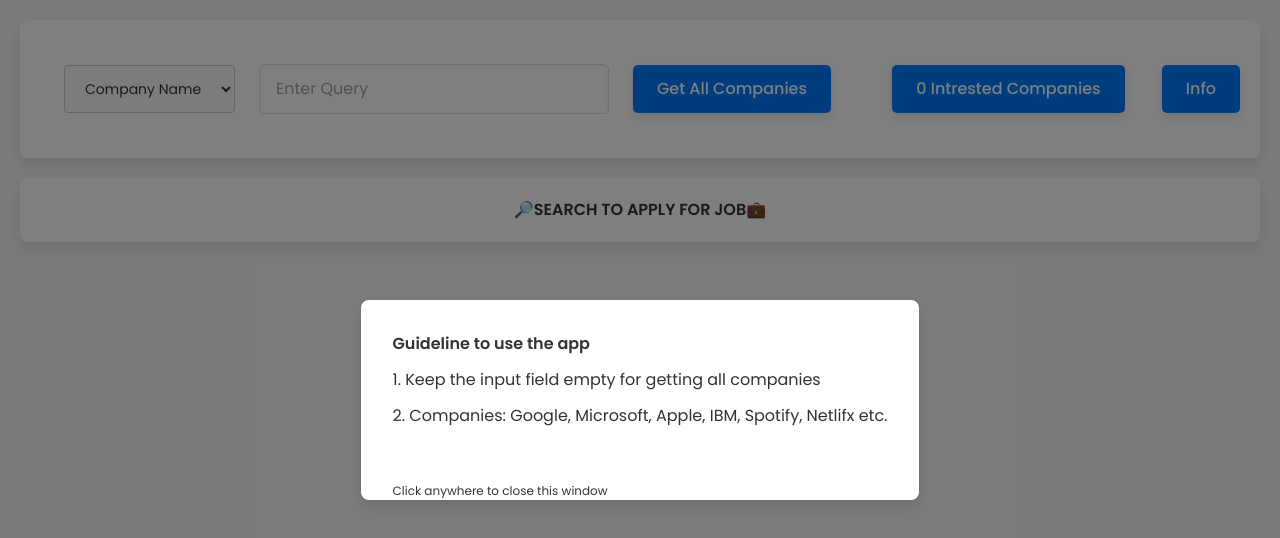
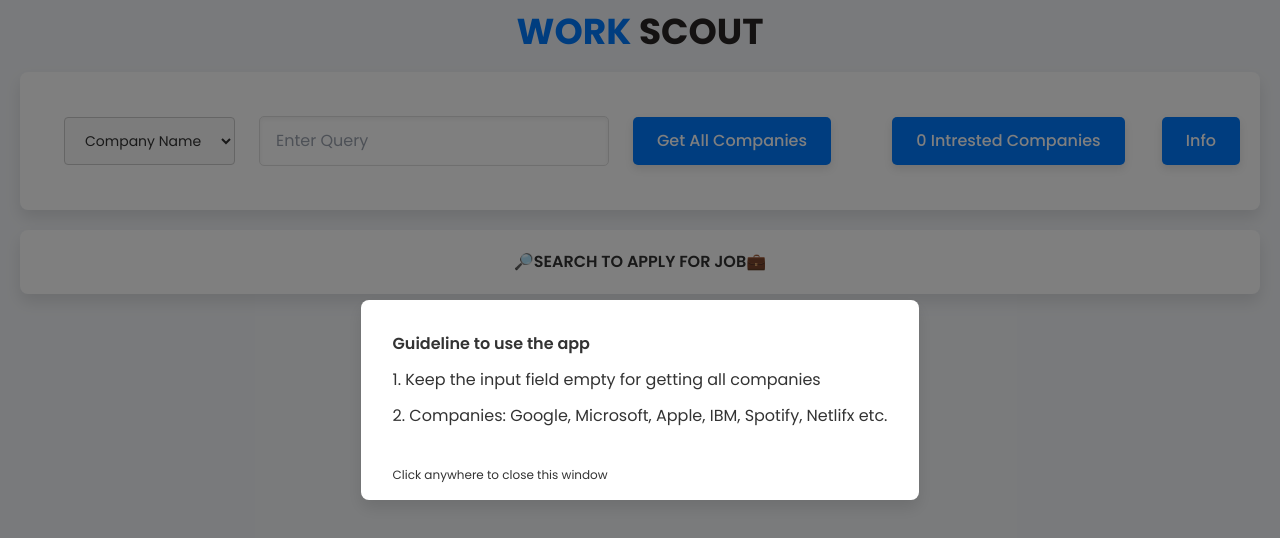
Before and after one commit to SarveshNaik1010/work-scout, a React (Create React App) app: page / in a window 1280 px wide. Shown: the top 538 px of the page. Built offline with nearby package versions, Linux system fonts and the light colour scheme; a web font is replaced by a local one.

Commit message:
Added heading of the app

```diff
--- a/src/components/App.js
+++ b/src/components/App.js
@@ -110,6 +110,7 @@ function App() {
 
   return (
     <>
+      <h1 className="m-3 text-4xl text-center uppercase font-bold ph:text-2xl"> <span className="text-[#007bff]">Work</span> <span className="text-stone-800">Scout</span></h1>
       {showInfo && <Info dispatch={dispatch} />}
       {showModel && (
         <Overlay dispatch={dispatch} intrestedCompanies={intrestedCompanies} />
--- a/src/components/Info.js
+++ b/src/components/Info.js
@@ -10,7 +10,7 @@ function Info({ dispatch }) {
         <li>
           2. Companies: Google, Microsoft, Apple, IBM, Spotify, Netlifx etc.
         </li>
-        <p className="message">Click anywhere to close this window</p>
+        <p className="message mb-4">Click anywhere to close this window</p>
       </ul>
     </div>
   );
```
